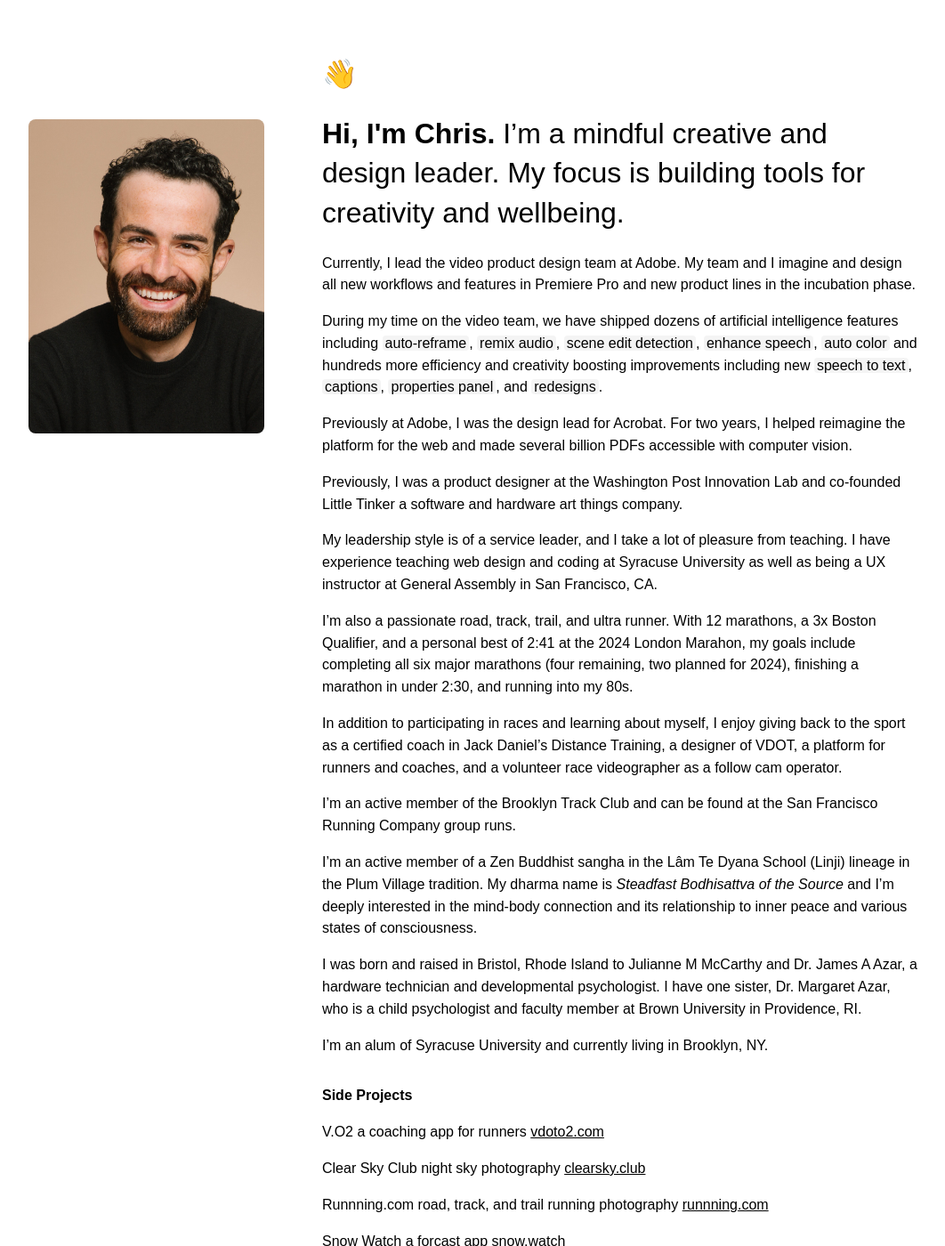
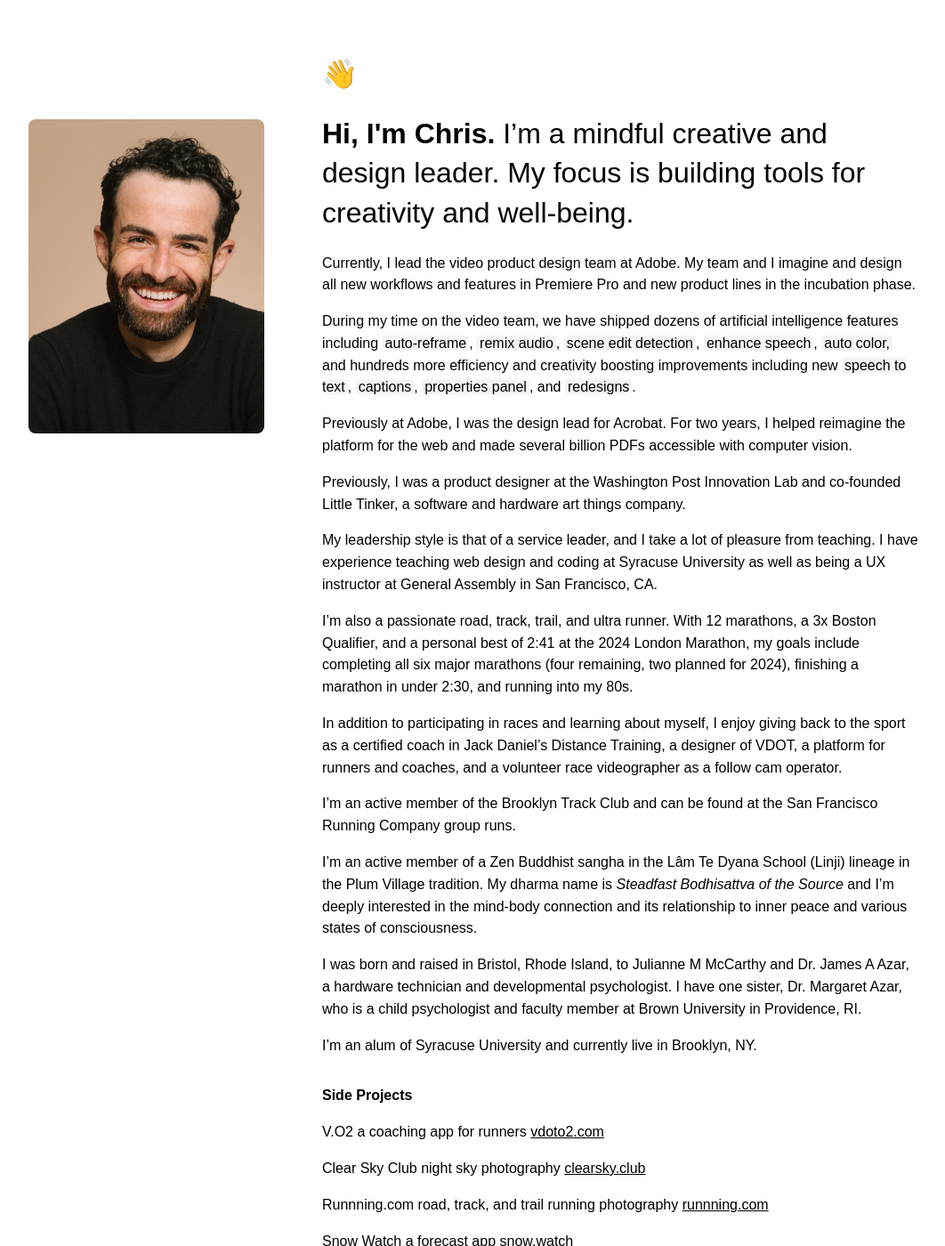
Before and after one commit to ReptarAzar/reptarazar.github.io, a Jekyll site: the page 5.0/index.html, which Jekyll copies as it is, in a window 1280 px wide and 1400 px high. Shown: the whole window at 89% size, without its empty margins (108-1170 px from the left). Built offline with Jekyll 4.4.1, drawn with Linux system fonts in a browser that asks for light colours; some web fonts are replaced; some of the changed text lies outside the part shown.

Commit message:
Fixing typos, in site and resume. D'OH.

```diff
--- a/5.0/index.html
+++ b/5.0/index.html
@@ -28,7 +28,7 @@
   <link rel="stylesheet" href="css/style.css">
   <meta name="description" content="">
 
-  <meta property="og:title" content="👋 Hi, I'm Chris, mindful creative and design leader.">
+  <meta property="og:title" content="👋 Hi, I’m Chris">
   <meta property="og:type" content="website">
   <meta property="og:url" content="https://chris-azar.com">
   <meta property="og:image" content="https://chris-azar.com/img/portrait.jpg">
@@ -58,7 +58,7 @@
     <div class="intro">
       <h1>&#128075;</h1>
 
-      <h1><span class="bolded">Hi, I'm Chris.</span> I’m a mindful creative and design leader. My focus is building tools for creativity and wellbeing. </h1>
+      <h1><span class="bolded">Hi, I'm Chris.</span> I’m a mindful creative and design leader. My focus is building tools for creativity and well-being. </h1>
 
     </div>
 
@@ -70,15 +70,15 @@
 
     <p>Currently, I lead the video product design team at Adobe. My team and I imagine and design all new workflows and features in Premiere Pro and new product lines in the incubation phase.</p>
 
-    <p>During my time on the video team, we have shipped dozens of artificial intelligence features including <a href="https://helpx.adobe.com/premiere-pro/using/auto-reframe.html" class="quiet">auto-reframe</a>, <a href="https://helpx.adobe.com/premiere-pro/using/remix-audio-in-premiere-pro.html" class="quiet">remix audio</a>, <a href="https://helpx.adobe.com/premiere-pro/using/scene-edit-detection.html" class="quiet">scene edit detection</a>, <a href="https://helpx.adobe.com/premiere-pro/using/remix-audio-in-premiere-pro.html" class="quiet">enhance speech</a>, <a href="https://helpx.adobe.com/premiere-pro/using/auto-color.html" class="quiet">auto color</a> and hundreds more efficiency and creativity boosting improvements including new <a href="https://helpx.adobe.com/premiere-pro/using/speech-to-text.html" class="quiet">speech to text</a>, <a href="https://helpx.adobe.com/premiere-pro/using/working-with-captions.html" class="quiet">captions</a>,  <a href="https://helpx.adobe.com/after-effects/using/properties-panel.html#:~:text=After%20Effects%20Properties%20panel%20is,for%20Text%20or%20Shape%20layers." class="quiet">properties panel</a>, and <a href="https://blog.adobe.com/en/publish/2021/06/22/premiere-pro-gets-a-cutting-edge-refresh-for-todays-creator" class="quiet">redesigns</a>.</p>
+    <p>During my time on the video team, we have shipped dozens of artificial intelligence features including <a href="https://helpx.adobe.com/premiere-pro/using/auto-reframe.html" class="quiet">auto-reframe</a>, <a href="https://helpx.adobe.com/premiere-pro/using/remix-audio-in-premiere-pro.html" class="quiet">remix audio</a>, <a href="https://helpx.adobe.com/premiere-pro/using/scene-edit-detection.html" class="quiet">scene edit detection</a>, <a href="https://helpx.adobe.com/premiere-pro/using/remix-audio-in-premiere-pro.html" class="quiet">enhance speech</a>, <a href="https://helpx.adobe.com/premiere-pro/using/auto-color.html" class="quiet">auto color,</a> and hundreds more efficiency and creativity boosting improvements including new <a href="https://helpx.adobe.com/premiere-pro/using/speech-to-text.html" class="quiet">speech to text</a>, <a href="https://helpx.adobe.com/premiere-pro/using/working-with-captions.html" class="quiet">captions</a>,  <a href="https://helpx.adobe.com/after-effects/using/properties-panel.html#:~:text=After%20Effects%20Properties%20panel%20is,for%20Text%20or%20Shape%20layers." class="quiet">properties panel</a>, and <a href="https://blog.adobe.com/en/publish/2021/06/22/premiere-pro-gets-a-cutting-edge-refresh-for-todays-creator" class="quiet">redesigns</a>.</p>
 
     <p>Previously at Adobe, I was the design lead for Acrobat. For two years, I helped reimagine the platform for the web and made several billion PDFs accessible with computer vision.</p>
 
-    <p>Previously, I was a product designer at the Washington Post Innovation Lab and co-founded  Little Tinker a software and hardware art things company. </p>
+    <p>Previously, I was a product designer at the Washington Post Innovation Lab and co-founded Little Tinker, a software and hardware art things company. </p>
 
-    <p>My leadership style is of a service leader, and I take a lot of pleasure from teaching. I have experience teaching web design and coding at Syracuse University as well as being a UX instructor at General Assembly in San Francisco, CA.</p>
+    <p>My leadership style is that of a service leader, and I take a lot of pleasure from teaching. I have experience teaching web design and coding at Syracuse University as well as being a UX instructor at General Assembly in San Francisco, CA.</p>
 
-    <p>I’m also a passionate road, track, trail, and ultra runner. With 12 marathons, a 3x Boston Qualifier, and a personal best of 2:41 at the 2024 London Marahon, my goals include completing all six major marathons (four remaining, two planned for 2024), finishing a marathon in under 2:30, and running into my 80s. </p>
+    <p>I’m also a passionate road, track, trail, and ultra runner. With 12 marathons, a 3x Boston Qualifier, and a personal best of 2:41 at the 2024 London Marathon, my goals include completing all six major marathons (four remaining, two planned for 2024), finishing a marathon in under 2:30, and running into my 80s. </p>
 
     <p>In addition to participating in races and learning about myself, I enjoy giving back to the sport as a certified coach in Jack Daniel’s Distance Training, a designer of VDOT, a platform for  runners and coaches, and a volunteer race videographer as a follow cam operator.</p>
 
@@ -86,9 +86,9 @@
 
     <p>I’m an active member of a Zen Buddhist sangha in the Lâm Te Dyana School (Linji) lineage in the Plum Village tradition. My dharma name is <span class="italicized">Steadfast Bodhisattva of the Source</span> and I’m deeply interested in the mind-body connection and its relationship to inner peace and various states of consciousness.</p>
 
-    <p>I was born and raised in Bristol, Rhode Island to Julianne M McCarthy and Dr. James A Azar, a hardware technician and developmental psychologist. I have one sister, Dr. Margaret Azar, who is a child psychologist and faculty member at Brown University in Providence, RI.</p>
+    <p>I was born and raised in Bristol, Rhode Island, to Julianne M McCarthy and Dr. James A Azar, a hardware technician and developmental psychologist. I have one sister, Dr. Margaret Azar, who is a child psychologist and faculty member at Brown University in Providence, RI.</p>
 
-    <p>I’m an alum of Syracuse University and currently living in Brooklyn, NY. </p>
+    <p>I’m an alum of Syracuse University and currently live in Brooklyn, NY. </p>
 
     <p class="small-heading bolded">Side Projects</p>
 
@@ -98,7 +98,7 @@
 
     <p><span class="semi-bolded">Runnning.com</span> road, track, and trail running photography <a href="https://runnning.com/">runnning.com</a></p>
 
-    <p><span class="semi-bolded">Snow Watch</span> a forcast app <a href="https://www.snow.watch/">snow.watch</a></p>
+    <p><span class="semi-bolded">Snow Watch</span> a forecast app <a href="https://www.snow.watch/">snow.watch</a></p>
 
     <p><span class="semi-bolded">Highly Clickable</span> a silly game of clicking dots <a href="https://highlyclickable.com/">highlyclickable.com</a></p>
 
@@ -110,7 +110,7 @@
 
     <p>2021 — “Premiere Pro gets a cutting-edge refresh for today’s creator” <a href="https://blog.adobe.com/en/publish/2021/06/22/premiere-pro-gets-a-cutting-edge-refresh-for-todays-creator">Adobe.com</a> </p>
 
-    <p>2020 — “Accessible design for all.” <a href="https://bookshop.org/p/books/powered-by-design-an-introduction-to-problem-solving-with-graphic-design-renee-stevens/13064529?ean=9781681985985" class="italicized">Powered By Design</a>, Stevens, Renée. p.168-171</p>
+    <p>2020 — “Accessible design for all.” <a href="https://bookshop.org/p/books/powered-by-design-an-introduction-to-problem-solving-with-graphic-design-renee-stevens/13064529?ean=9781681985985" class="italicized">Powered By Design</a>, Stevens, Renée. pp. 168-171</p>
 
     <p class="small-heading bolded">Mantras</p>
 
```
Also changed, not shown: 2 other files.
